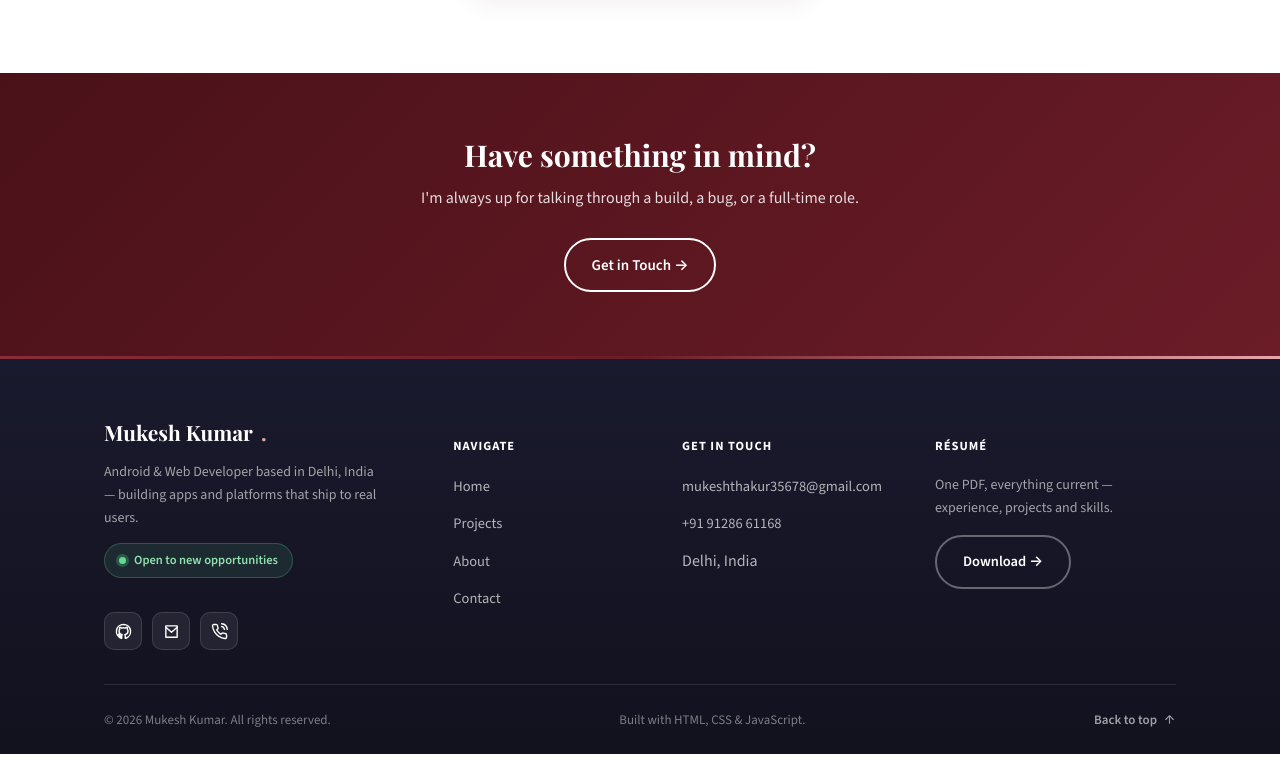
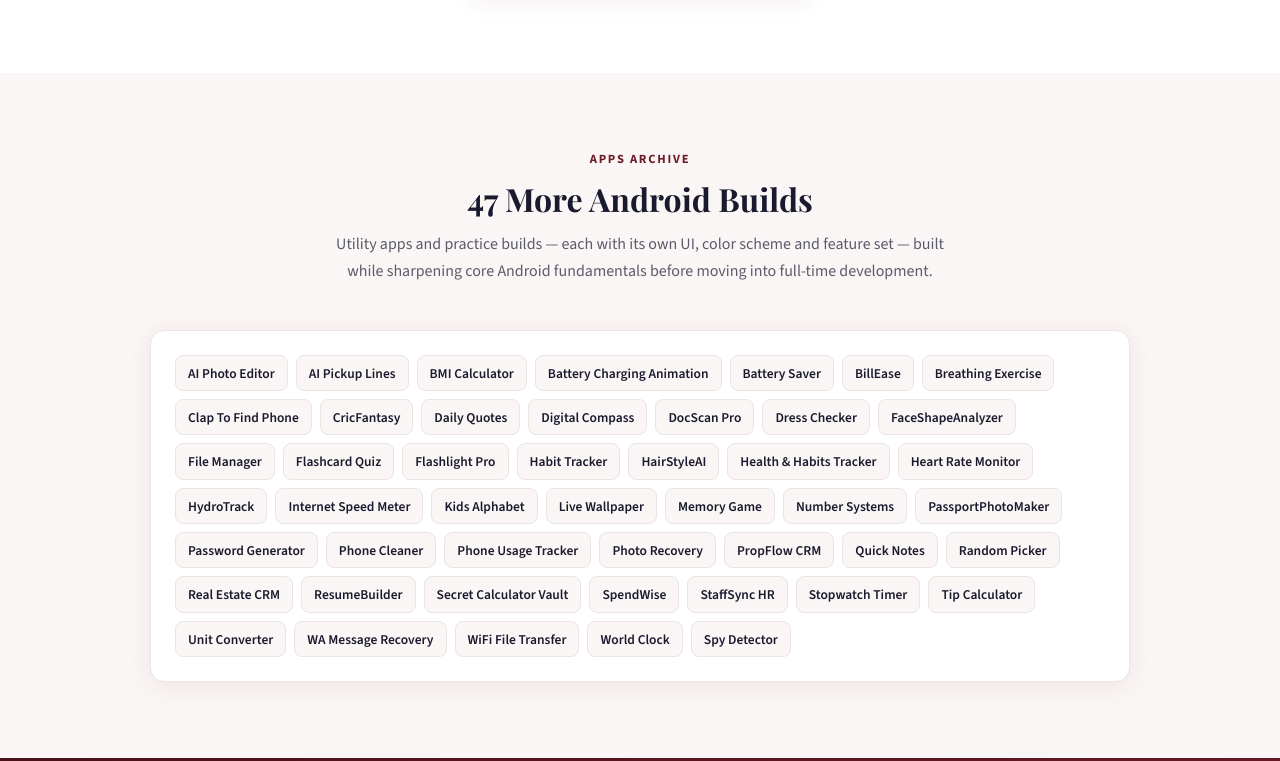
Before and after one commit to mukeshkumar356/mukeshkumar356.github.io, a plain HTML site: page projects.html in a window 1280 px wide. Shown: the part 2289-3050 px from the top of the page. Drawn offline with nearby package versions, Linux system fonts and the light colour scheme.

Commit message:
Add an Apps Archive tag list for the other 47 Android builds
A compact chip wall (name only, no cards/descriptions) on the Projects
page shows the breadth of smaller utility/practice apps without diluting
the 4 flagship projects and the case study. Also bumped the About page's
'30+ Android apps' line to 50+ to match the real total across the site.

```diff
--- a/projects.html
+++ b/projects.html
@@ -179,6 +179,67 @@
   </div>
 </section>
 
+<section class="section-alt">
+  <div class="container">
+    <div class="section-head reveal">
+      <span class="eyebrow">Apps Archive</span>
+      <h2>47 More Android Builds</h2>
+      <p>Utility apps and practice builds — each with its own UI, color scheme and feature set — built while sharpening core Android fundamentals before moving into full-time development.</p>
+    </div>
+    <div class="skill-card reveal" style="max-width:980px;margin:0 auto;">
+      <div class="chip-row">
+        <span class="chip">AI Photo Editor</span>
+        <span class="chip">AI Pickup Lines</span>
+        <span class="chip">BMI Calculator</span>
+        <span class="chip">Battery Charging Animation</span>
+        <span class="chip">Battery Saver</span>
+        <span class="chip">BillEase</span>
+        <span class="chip">Breathing Exercise</span>
+        <span class="chip">Clap To Find Phone</span>
+        <span class="chip">CricFantasy</span>
+        <span class="chip">Daily Quotes</span>
+        <span class="chip">Digital Compass</span>
+        <span class="chip">DocScan Pro</span>
+        <span class="chip">Dress Checker</span>
+        <span class="chip">FaceShapeAnalyzer</span>
+        <span class="chip">File Manager</span>
+        <span class="chip">Flashcard Quiz</span>
+        <span class="chip">Flashlight Pro</span>
+        <span class="chip">Habit Tracker</span>
+        <span class="chip">HairStyleAI</span>
+        <span class="chip">Health &amp; Habits Tracker</span>
+        <span class="chip">Heart Rate Monitor</span>
+        <span class="chip">HydroTrack</span>
+        <span class="chip">Internet Speed Meter</span>
+        <span class="chip">Kids Alphabet</span>
+        <span class="chip">Live Wallpaper</span>
+        <span class="chip">Memory Game</span>
+        <span class="chip">Number Systems</span>
+        <span class="chip">PassportPhotoMaker</span>
+        <span class="chip">Password Generator</span>
+        <span class="chip">Phone Cleaner</span>
+        <span class="chip">Phone Usage Tracker</span>
+        <span class="chip">Photo Recovery</span>
+        <span class="chip">PropFlow CRM</span>
+        <span class="chip">Quick Notes</span>
+        <span class="chip">Random Picker</span>
+        <span class="chip">Real Estate CRM</span>
+        <span class="chip">ResumeBuilder</span>
+        <span class="chip">Secret Calculator Vault</span>
+        <span class="chip">SpendWise</span>
+        <span class="chip">StaffSync HR</span>
+        <span class="chip">Stopwatch Timer</span>
+        <span class="chip">Tip Calculator</span>
+        <span class="chip">Unit Converter</span>
+        <span class="chip">WA Message Recovery</span>
+        <span class="chip">WiFi File Transfer</span>
+        <span class="chip">World Clock</span>
+        <span class="chip">Spy Detector</span>
+      </div>
+    </div>
+  </div>
+</section>
+
 <section class="cta-band">
   <div class="container">
     <h2 class="reveal">Have something in mind?</h2>
```
Also changed, not shown: about.html (+1 -1 lines).
